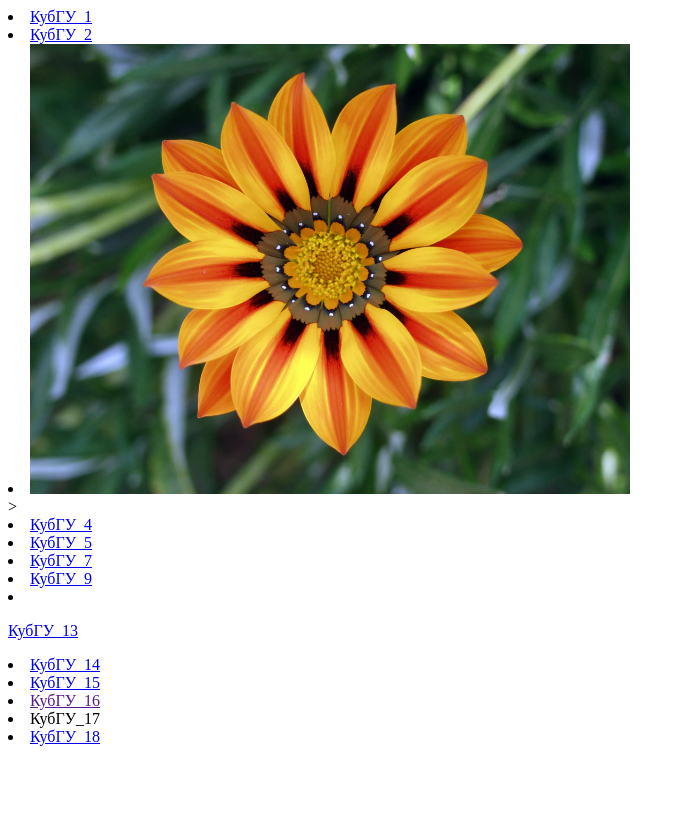
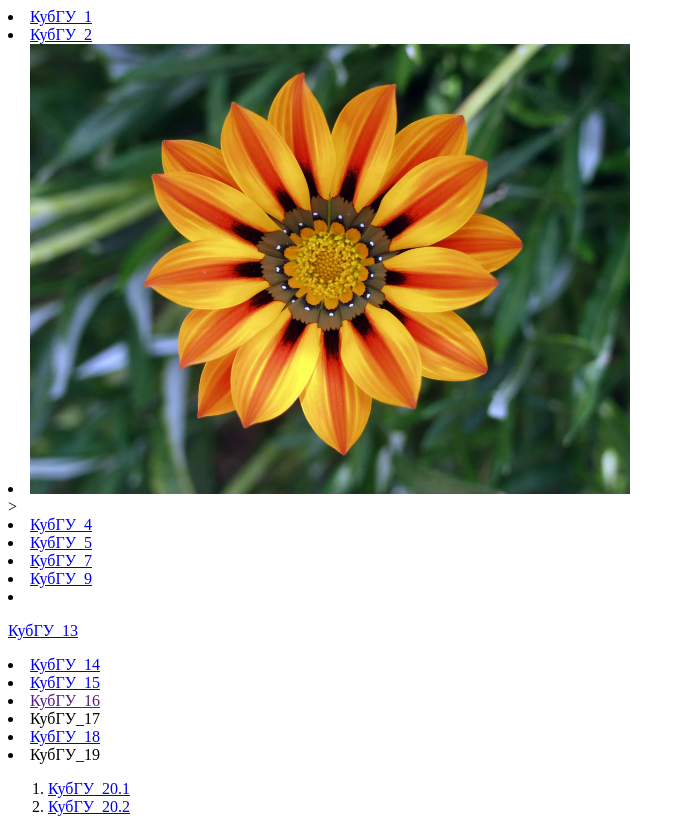
Before and after one commit to gggggggleb09/gggggggleb09.github.io, a plain HTML site: page index.html in a window 1280 px wide. Shown: the whole page, without its empty margins (0-685 px from the left). Before the commit the page ends 800 px from the top, so only its background shows below. Drawn offline with Linux system fonts and the light colour scheme.

Commit message:
Update index.html

```diff
--- a/index.html
+++ b/index.html
@@ -23,3 +23,8 @@
 </li>
 <li> <a href="https://www.dota2.com/home" rel="nofollow">КубГУ_18</a>
 </li>
+<li> <a <meta name="https://www.dota2.com/home" content="noindex">КубГУ_19</a>
+<ol>
+  <li><a href="https://www.dota2.com/home" title="Играй на здоровье">КубГУ_20.1</a></li>
+  <li><a href="https://www.leagueoflegends.com" title="Играй не на здоровье">КубГУ_20.2</a></li>
+</ol>
```
